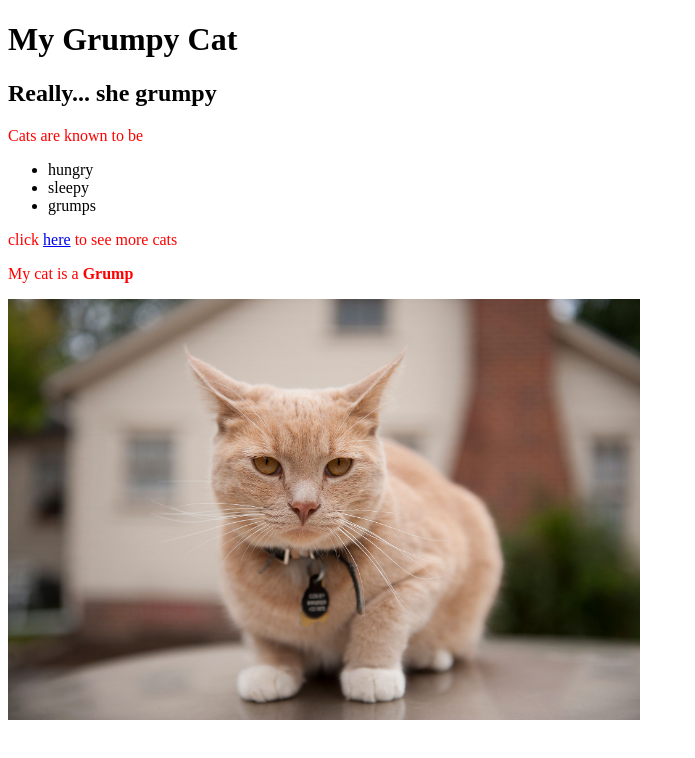
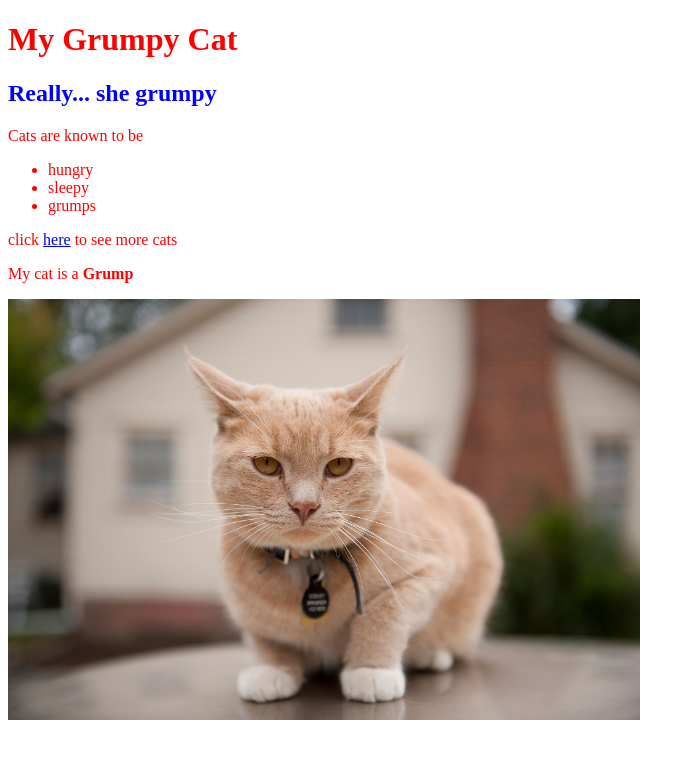
Before and after one commit to Duckwingg/test-site, a plain HTML site: page index.html in a window 1280 px wide. Shown: the whole page, without its empty margins (0-695 px from the left). Drawn offline with Linux system fonts and the light colour scheme.

Commit message:
added custom id my-id1 format to color blue

```diff
--- a/styles/style.css
+++ b/styles/style.css
@@ -1,3 +1,4 @@
-p {
+p, li, h1 {
     color: red;
 }
+#my-id1 {color:blue;}
```
